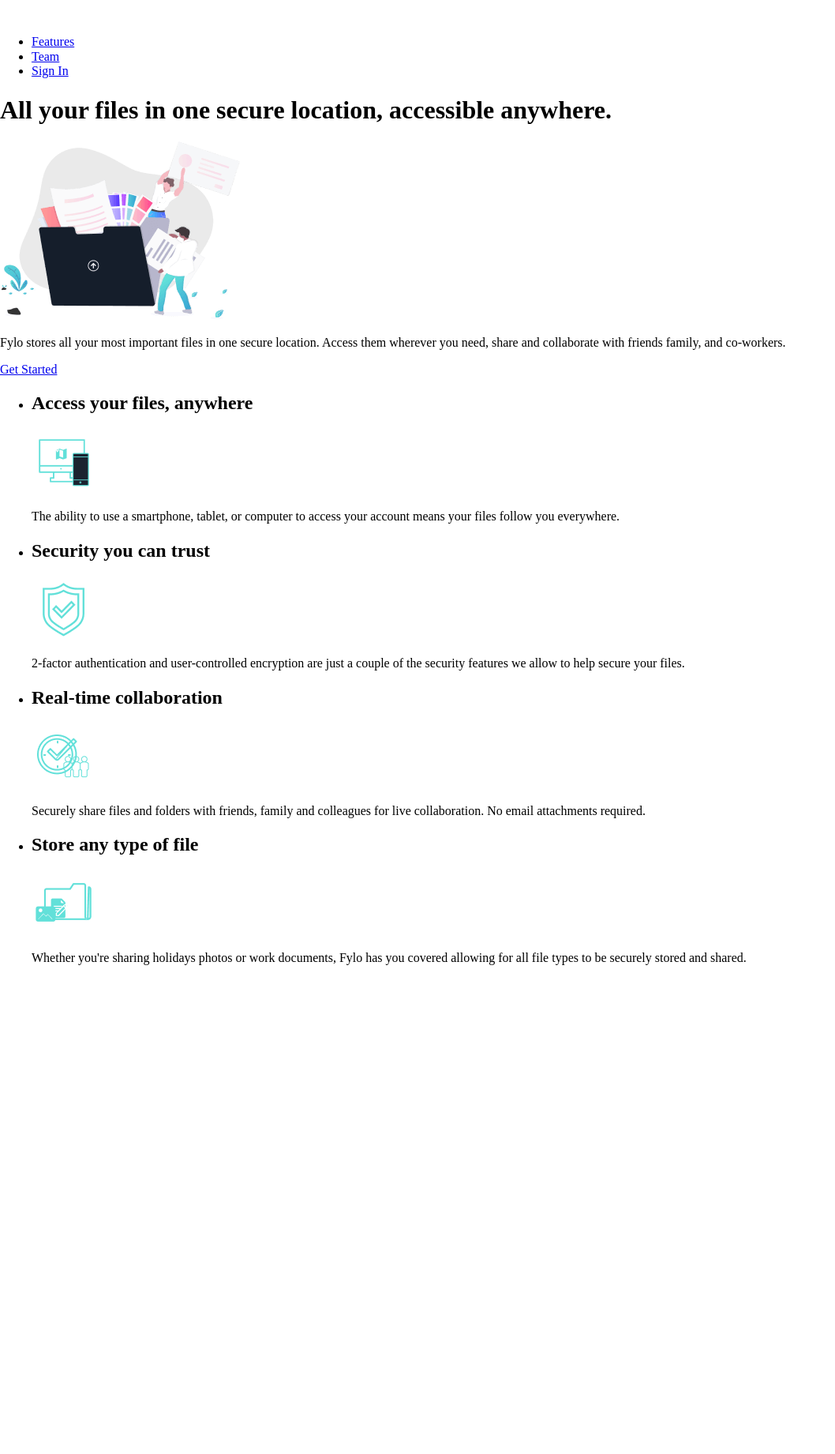
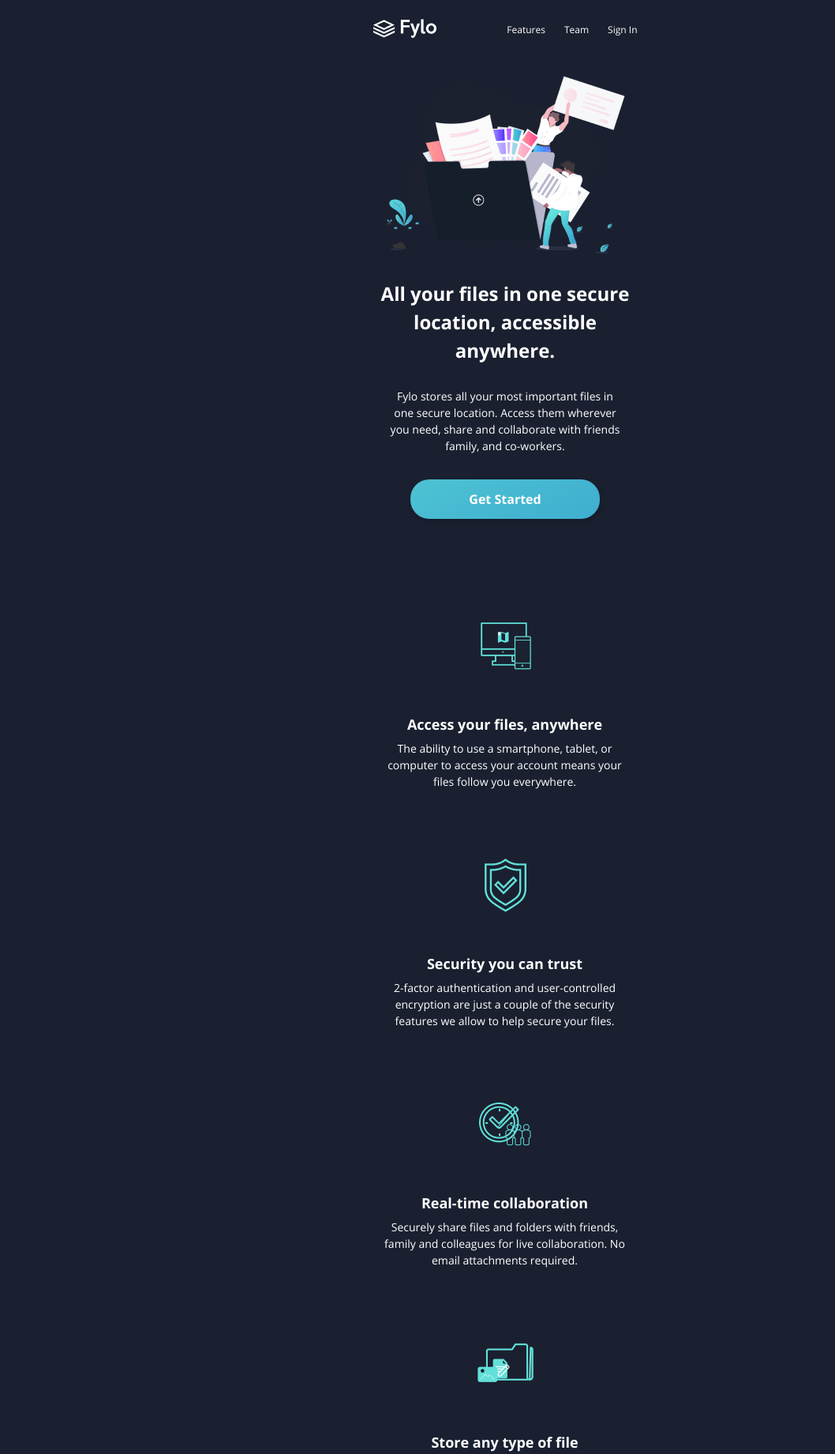
Before and after one commit to pro100Sardor/fylo-file-hosting.practice, a plain HTML site: page index.html in a window 1280 px wide. Shown: the top 1841 px of the page at 79% size, without its empty margins (0-1058 px from the left). Before the commit the page ends 1238 px from the top, so only its background shows below. Drawn offline with Linux system fonts and the light colour scheme.

Commit message:
html is fully compiled, the header section, the styles of the first and second sections are given in full
the html codes of the page were written in full. The general css styles and header section styles of the page, the styles of the first and second sections of the main part, are fully subdivided. an attempt was made to give the icons used in the second section with a pseudo-element

```diff
--- a/css/style.css
+++ b/css/style.css
@@ -0,0 +1,207 @@
+@font-face {
+  font-family: "Open Sans";
+  font-style: normal;
+  font-weight: 400;
+  font-display: swap;
+  src: url("../fonts/open-sans-v17-latin-regular.woff2") format("woff2"),
+       url("../fonts/open-sans-v17-latin-regular.woff") format("woff");
+}
+
+@font-face {
+  font-family: "Open Sans";
+  font-style: normal;
+  font-weight: 700;
+  font-display: swap;
+  src: url("../fonts/open-sans-v17-latin-700.woff2") format("woff2"),
+       url("../fonts/open-sans-v17-latin-700.woff") format("woff");
+}
+
+*,
+*::before,
+*::after {
+  box-sizing: inherit;
+}
+
+html {
+  margin: 0;
+  box-sizing: border-box;
+  scroll-behavior: smooth;
+}
+
+body {
+  font-family: "Open sans", sans-serif;
+  padding-top: 24px;
+  padding-bottom: 46px;
+  background-color: #1a2030;
+  color: #fff;
+}
+
+.visually-hidden {
+  position: absolute;
+  width: 1px;
+  height: 1px;
+  margin: -1px;
+  overflow: hidden;
+  border: 0;
+  padding: 0;
+  clip: rect(0 0 0 0);
+}
+
+.container {
+  max-width: 375px;
+  margin-left: auto;
+  margin-right: auto;
+}
+
+.started-button {
+  background-color: #00b7d1;
+  background-image: linear-gradient(152.13deg, #63E1D9 -150.21%, #34A0CD 170.03%);
+  box-shadow: 2px 3px 6px rgba(0, 0, 0, 0.15925);
+  border-radius: 24px;
+  padding: 16px;
+  font-weight: 700;
+  color: #fff;
+}
+
+/*===== GENERAL styles ended =====*/
+
+
+/*===== HEADER part styles started =====*/
+
+.header-container {
+  display: flex;
+  align-items: center;
+  padding-right: 20px;
+  padding-left: 20px;
+}
+
+.logo-link {
+  transition: opacity 0.2s ease;
+  white-space: nowrap;
+}
+
+.logo-link:active {
+  opacity: 0.6;
+}
+
+.logo-img {
+  display: block;
+  width: 80px;
+  height: 24px;
+}
+
+.feature-list {
+  display: flex;
+  flex-wrap: wrap;
+  justify-content: flex-end;
+  list-style-type: none;
+  margin-top: 0;
+  margin-bottom: 0;
+  margin-left: auto;
+  padding-left: 0;
+}
+
+.feature-item {
+  margin-left: 24px;
+}
+
+.feature-link {
+  text-decoration: none;
+  color: #fff;
+  font-size: 12px;
+  line-height: 14px;
+}
+
+/*===== HEADER part styles ended =====*/
+
+
+/*===== MAIN part styles started =====*/
+
+/*===== FIRST SECTION styles started =====*/
+
+.hero-section {
+  display: flex;
+  flex-direction: column;
+  align-items: center;
+  margin-top: 48px;
+  padding-left: 28px;
+  padding-right: 28px;
+  text-align: center;
+}
+
+.hero-image {
+  order: -1;
+  width: 304px;
+  height: 225px;
+  margin-bottom: 33px;
+}
+
+.hero-title {
+  font-size: 24px;
+  line-height: 36px;
+  margin-top: 0;
+  margin-bottom: 15px;
+}
+
+.hero-description {
+  width: 296px;
+  font-size: 14px;
+  line-height: 21px;
+  margin-bottom: 32px;
+}
+
+.heder-started-button {
+  display: inline-block;
+  width: 240px;
+  text-align: center;
+  text-decoration: none;
+}
+
+/*===== FIRST SECTION styles ended =====*/
+
+/*===== SECOND SECTION styles ended =====*/
+
+.convenience-info-container {
+  margin-top: 120px;
+  padding-left: 27px;
+  padding-right: 28px;
+}
+
+.convenience-info-list {
+  list-style-type: none;
+  padding-left: 0;
+  margin-top: 0;
+  margin-bottom: 0;
+}
+
+.convenience-info-item {
+  display: flex;
+  flex-direction: column;
+  align-items: center;
+  text-align: center;
+}
+
+.convenience-info-item:not(:last-child) {
+  margin-bottom: 80px;
+}
+
+.convenience-info-title {
+  margin-top: 24px;
+  margin-bottom: 0;
+  font-size: 18px;
+  line-height: 24px;
+}
+
+.convenience-info-image {
+  margin-bottom: 24px;
+  width: 80px;
+  height: 80px;
+  order: -1;
+}
+
+.convenience-info-description {
+  margin-top: 8px;
+  margin-bottom: 0;
+  font-size: 14px;
+  line-height: 21px;
+}
--- a/index.html
+++ b/index.html
@@ -8,47 +8,167 @@
   <link rel="stylesheet" href="./css/style.css">
 </head>
 <body>
-  <header>
-    <a href="#">
-      <img src="./img/logo.png" srcset="./img/logo.png 1x, ./img/logo@2x.png 2x" alt="Fylo logo" width="80" height="24">
+
+<!--===== HEADER part started =====-->
+
+  <header class="container header-container">
+    <a href="#" class="logo-link">
+      <img class="logo-img" src="./img/logo.png" srcset="./img/logo.png 1x, ./img/logo@2x.png 2x" alt="Fylo logo" width="80" height="24">
     </a>
-    <ul>
-      <li><a href="#">Features</a></li>
-      <li><a href="#">Team</a></li>
-      <li><a href="#">Sign In </a></li>
+    <ul class="feature-list">
+      <li class="feature-item"><a class="feature-link" href="#">Features</a></li>
+      <li class="feature-item"><a class="feature-link" href="#">Team</a></li>
+      <li class="feature-item"><a class="feature-link" href="#">Sign In </a></li>
     </ul>
   </header>
+
+<!--===== HEADER part ended =====-->
+
+
+<!--===== MAIN part started =====-->
+
   <main>
+
+    <!--===== FIRST SECTION started =====-->
+
+    <section class="container hero-section">
+      <h1 class="hero-title">All your files in one secure location, accessible anywhere.</h1>
+      <img class="hero-image" src="./img/hero-illustration.png" srcset="./img/hero-illustration.png 1x, ./img/hero-illustration@2x.png 2x" alt="Hero image" width="304" height="225" aria-hidden="true">
+      <p class="hero-description">Fylo stores all your most important files in one secure location. Access them wherever you need, share and collaborate with friends family, and co-workers.</p>
+      <a class="started-button heder-started-button" href="#">Get Started</a>
+    </section>
+
+    <!--===== FIRST SECTION ended =====-->
+
+
+    <!--===== SECOND SECTION started =====-->
+
+    <section class="container convenience-info-container">
+      <ul class="convenience-info-list">
+        <li class="convenience-info-item">
+          <h2 class="convenience-info-title">Access your files, anywhere</h2>
+          <img class="convenience-info-image" src="./img/feature-everywhere.png" srcset="./img/feature-everywhere.png 1x, ./img/feature-everywhere@2x.png 2x" alt="Access your files, anywhere image" width="80" height="80">
+          <p class="convenience-info-description">The ability to use a smartphone, tablet, or computer to access your account means your files follow you everywhere.</p>
+        </li>
+        <li class="convenience-info-item">
+          <h2 class="convenience-info-title">Security you can trust</h2>
+          <img class="convenience-info-image" src="./img/feature-security.png" srcset="./img/feature-security.png 1x, ./img/feature-security@2x.png 2x" alt="Security you can trust image" width="80" height="80" aria-hidden="true">
+          <p class="convenience-info-description">2-factor authentication and user-controlled encryption are just a couple of the security features we allow to help secure your files.</p>
+        </li>
+        <li class="convenience-info-item">
+          <h2 class="convenience-info-title">Real-time collaboration</h2>
+          <img class="convenience-info-image" src="./img/feature-collab.png" srcset="./img/feature-collab.png 1x, ./img/feature-collab@2x.png 2x" alt="Real-time collaboration image" width="80" height="80" aria-hidden="true">
+          <p class="convenience-info-description">Securely share files and folders with friends, family and colleagues for live collaboration. No email attachments required.</p>
+        </li>
+        <li class="convenience-info-item">
+          <h2 class="convenience-info-title">Store any type of file</h2>
+          <img class="convenience-info-image" src="./img/feature-types.png" srcset="./img/feature-types.png 1x, ./img/feature-types@2x.png 2x" alt="Store any type of file image" width="80" height="80" aria-hidden="true">
+          <p class="convenience-info-description">Whether you're sharing holidays photos or work documents, Fylo has you covered allowing for all file types to be securely stored and shared.</p>
+        </li>
+      </ul>
+    </section>
+
+    <!--===== SECOND SECTION ended =====-->
+
+    <!--===== THIRD SECTION started =====-->
+
     <section>
-      <h1>All your files in one secure location, accessible anywhere.</h1>
-      <img src="./img/hero-illustration.png" srcset="./img/hero-illustration.png 1x, ./img/hero-illustration@2x.png 2x" alt="Hero image" width="304" height="225" aria-hidden="true">
-      <p>Fylo stores all your most important files in one secure location. Access them wherever you need, share and collaborate with friends family, and co-workers.</p>
-      <a href="#">Get Started</a>
+      <h2>Stay productive, wherever you are</h2>
+      <img src="./img/productivity.png" srcset="./img/productivity.png 1x, ./img/productivity@2x.png 2x" alt="Stay productive, wherever you are image" width="304" height="229" aria-hidden="true">
+      <p>Never let location be an issue when accessing your files. Fylo has you covered for all of your file storage needs.</p>
+      <p>Securely share files and folders with friends, family and colleagues for live collaboration. No email attachments required.</p>
+      <a href="#">See how Fylo works</a>
     </section>
+
+    <!--===== THIRD SECTION ended =====-->
+
+    <!--===== FOURTH SECTION started =====-->
+
     <section>
       <ul>
         <li>
-          <h2>Access your files, anywhere</h2>
-          <img src="./img/feature-everywhere.png" srcset="./img/feature-everywhere.png 1x, ./img/feature-everywhere@2x.png 2x" alt="Access your files, anywhere image" width="80" height="80">
-          <p>The ability to use a smartphone, tablet, or computer to access your account means your files follow you everywhere.</p>
+          <blockquote>Fylo has improved our team productivity by an order of magnitude. Since making the switch our team has become a well-oiled collaboration machine.</blockquote>
+          <div>
+            <img src="./img/" alt="avatar of Satish Patel" width="24" height="24">
+            <div>
+              <p>Satish Patel</p>
+              <p>Founder & CEO, Huddle</p>
+            </div>
+          </div>
         </li>
         <li>
-          <h2>Security you can trust</h2>
-          <img src="./img/feature-security.png" srcset="./img/feature-security.png 1x, ./img/feature-security@2x.png 2x" alt="Security you can trust image" width="80" height="80">
-          <p>2-factor authentication and user-controlled encryption are just a couple of the security features we allow to help secure your files.</p>
+          <blockquote>Fylo has improved our team productivity by an order of magnitude. Since making the switch our team has become a well-oiled collaboration machine.</blockquote>
+          <div>
+            <img src="./img/" alt="avatar of Bruce McKenzie" width="24" height="24">
+            <div>
+              <p>Bruce McKenzie</p>
+              <p>Founder & CEO, Huddle</p>
+            </div>
+          </div>
         </li>
         <li>
-          <h2>Real-time collaboration</h2>
-          <img src="./img/feature-collab.png" srcset="./img/feature-collab.png 1x, ./img/feature-collab@2x.png 2x" alt="Real-time collaboration image" width="80" height="80">
-          <p>Securely share files and folders with friends, family and colleagues for live collaboration. No email attachments required.</p>
-        </li>
-        <li>
-          <h2>Store any type of file</h2>
-          <img src="./img/feature-types.png" srcset="./img/feature-types.png 1x, ./img/feature-types@2x.png 2x" alt="Store any type of file image" width="80" height="80">
-          <p>Whether you're sharing holidays photos or work documents, Fylo has you covered allowing for all file types to be securely stored and shared.</p>
+          <blockquote>Fylo has improved our team productivity by an order of magnitude. Since making the switch our team has become a well-oiled collaboration machine.</blockquote>
+          <div>
+            <img src="./img/" alt="avatar of Iva Boyd" width="24" height="24">
+            <div>
+              <p>Iva Boyd</p>
+              <p>Founder & CEO, Huddle</p>
+            </div>
+          </div>
         </li>
       </ul>
     </section>
+
+    <!--===== FOURTH SECTION ended =====-->
+
+    <!--===== FIFTH SECTION started =====-->
+
+    <section>
+      <form action="https://echo.htmlacademy.ru" method="POST">
+        <h2>Get early access today</h2>
+        <p>It only takes a minute to sign up and our free starter tier is extremely generous. If you have any questions, our support team would be happy to help you.</p>
+        <label class="visually-hidden" for="uemail">Enter your email</label>
+        <input type="email" name="uemail" placeholder="email@example.com" spellcheck="false" id="uemail">
+        <button type="button">get started for free</button>
+      </form>
+    </section>
+
+    <!--===== FOURTH SECTION ended =====-->
   </main>
+
+  <!--===== MAIN part started =====-->
+
+
+  <!-- FOOTER part started -->
+
+  <footer>
+    <a href="#">
+      <img src="./img/" alt="Fylo logo" width="" height="">
+    </a>
+    <div>
+      <p>Lorem ipsum dolor sit amet, consectetur adipiscing elit, sed do eiusmod tempor incididunt ut labore et dolore magna aliqua</p>
+    <phone>+1-543-123-4567</phone>
+    <mail>example@fylo.com </mail>
+    </div>
+    <ul>
+      <li><a href="#">About Us</a></li>
+      <li><a href="#">Jobs</a></li>
+      <li><a href="#">Press</a></li>
+      <li><a href="#">Blog</a></li>
+    </ul>
+    <ul>
+      <li><a href="#">Contact Us</a></li>
+      <li><a href="#">Terms</a></li>
+      <li><a href="#">Privacy</a></li>
+    </ul>
+    <ul>
+      <li><a href="#">Facebook</a></li>
+      <li><a href="#">Twitter</a></li>
+      <li><a href="#">Instagram</a></li>
+    </ul>
+  </footer>
+
+  <!-- FOOTER part ended -->
+
 </body>
 </html>
```
Also changed, not shown: fonts/open-sans-v17-latin-700.woff (added), fonts/open-sans-v17-latin-700.woff2 (added), fonts/open-sans-v17-latin-regular.woff (added), fonts/open-sans-v17-latin-regular.woff2 (added), img/feature-collab@2x.png, img/feature-everywhere@2x.png, img/feature-security@2x.png, img/feature-types@2x.png, img/hero-illustration@2x.png, img/logo@2x.png, img/productivity.png (added), img/productivity@2x.png (added).
